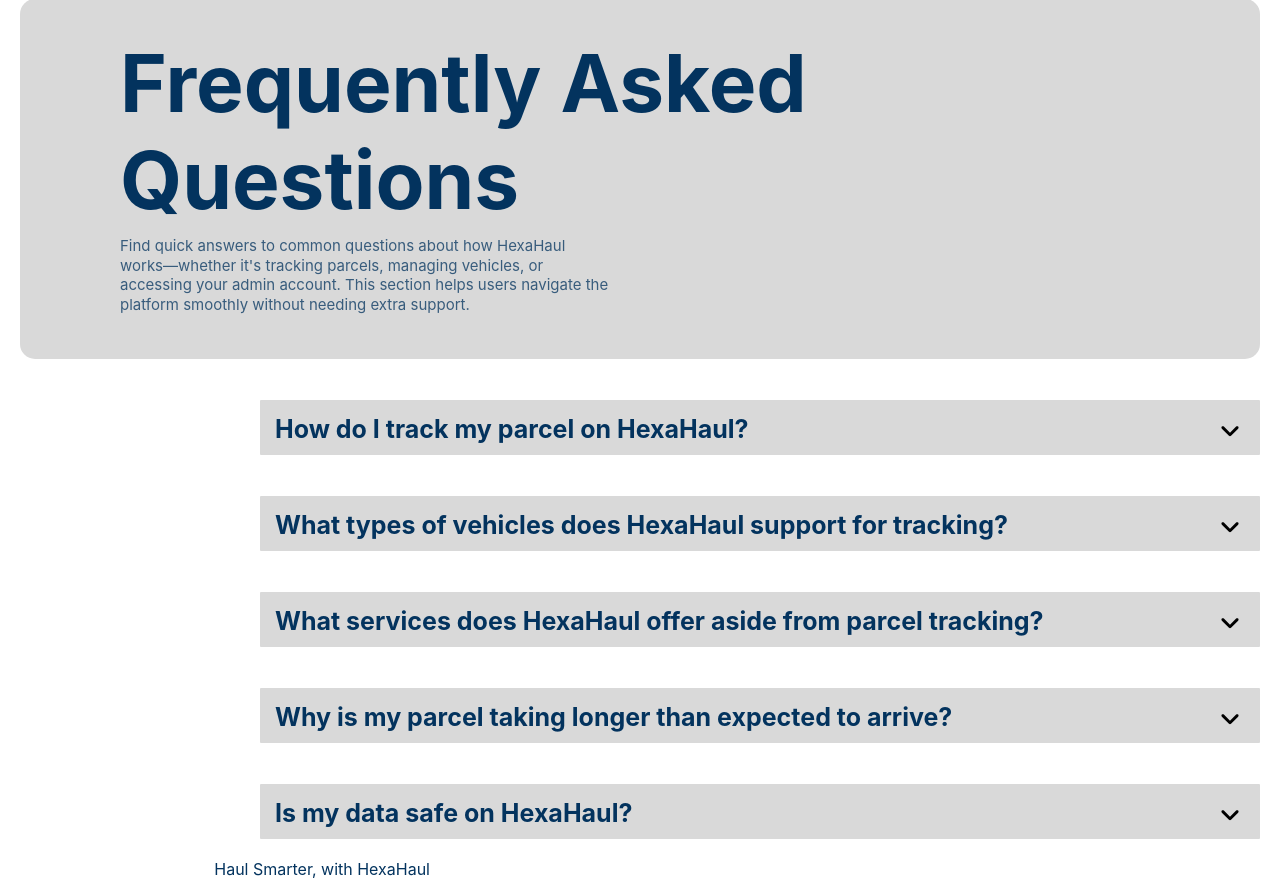
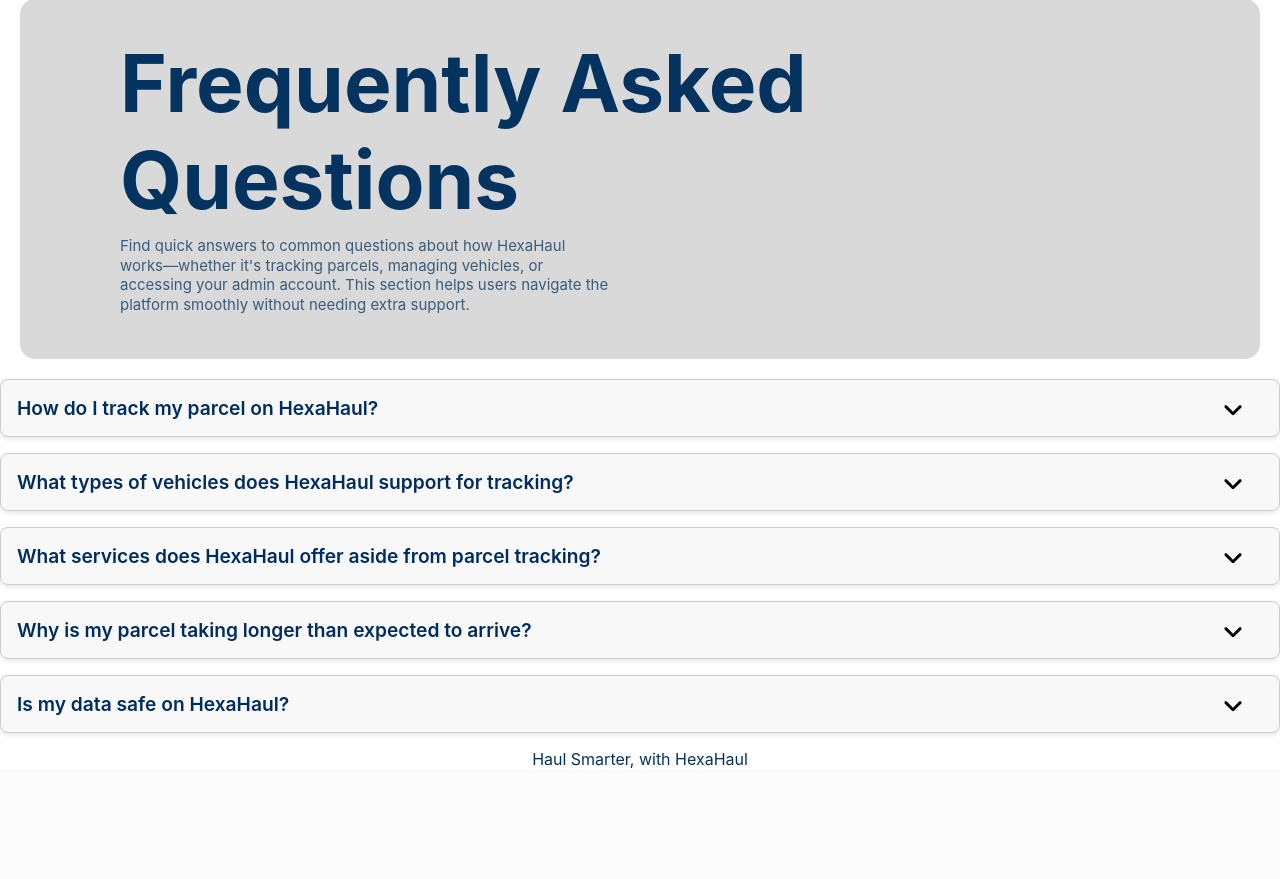
Before and after one commit to red-sakai/Final-Project-OOP, a Flask app: page /FAQ in a window 1280 px wide. Shown: the part 121-1000 px from the top of the page. After the commit the page ends 889 px from the top, so only its background shows below. Run offline with Flask 3, Linux system fonts and the light colour scheme.

Commit message:
feat: FAQ Fix

```diff
--- a/static/FAQ.css
+++ b/static/FAQ.css
@@ -194,38 +194,36 @@ nav {
 }
 
 /* card 2 */
-.card-container2{
-    display: flex;
-    justify-content: right;
-    margin-top: 1px;
-    height: 95px;
-    opacity: 100%;
+.card2 {
+    border: 1px solid #ccc;
+    border-radius: 8px;
+    padding: 1rem;
+    margin-bottom: 1rem;
+    background-color: #f8f8f8;
+    box-shadow: 0 2px 5px rgba(0, 0, 0, 0.1);
 }
 
-.card2{
-    width: 1000px;
-    background-color: #d9d9d9;
-    border-radius: 1px;
-    overflow: hidden;
-
-    margin: 20px;
+.card-content2 {
+    display: flex;
+    justify-content: space-between;
+    align-items: center;
+    cursor: pointer;
 }
 
-.card-content2 h3{
-    font-size: 25px;
-    margin-bottom: 8px;
-    margin-top: 14px;
-    margin-left: 15px;
+.card-content2 h3 {
+    margin: 0;
+    font-size: 1.2rem;
+    font-weight: 600;
+    color: #002d5f;
 }
-.card-content2 p{
-    color: #03335e;;
-    font-size: 15px;
-    line-height: 1.3;
-    margin-top: 5px;
-    text-align: left;
-    margin-left: 100px;
-    margin-right: 20px;
-    opacity: 75%;
+
+.card_answer {
+    margin-top: 0.75rem;
+    display: none;
+}
+
+.card_answer.active {
+    display: block;
 }
 
 /* arrow 1 */
@@ -612,6 +610,5 @@ nav {
 }
  /* slogan */
 .slogan {
-    position: absolute;
-    right: 850px;
+    text-align: center;
 }
```
Also changed, not shown: templates/FAQ.html (+34 -18 lines).
